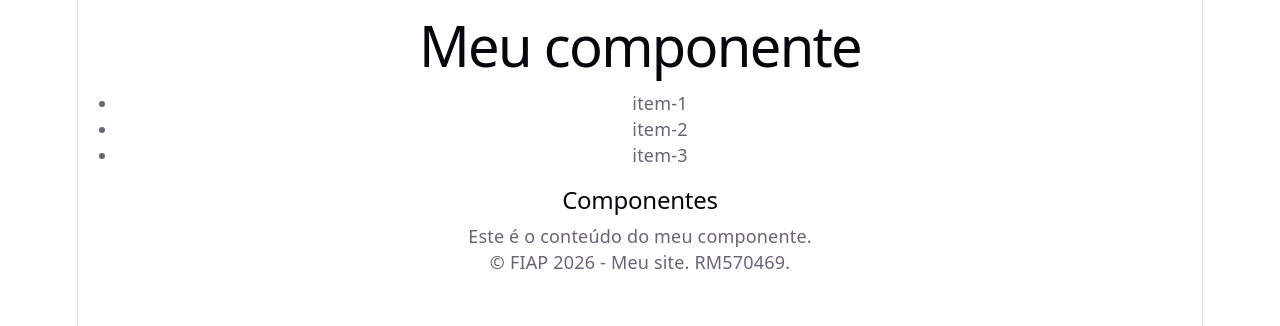
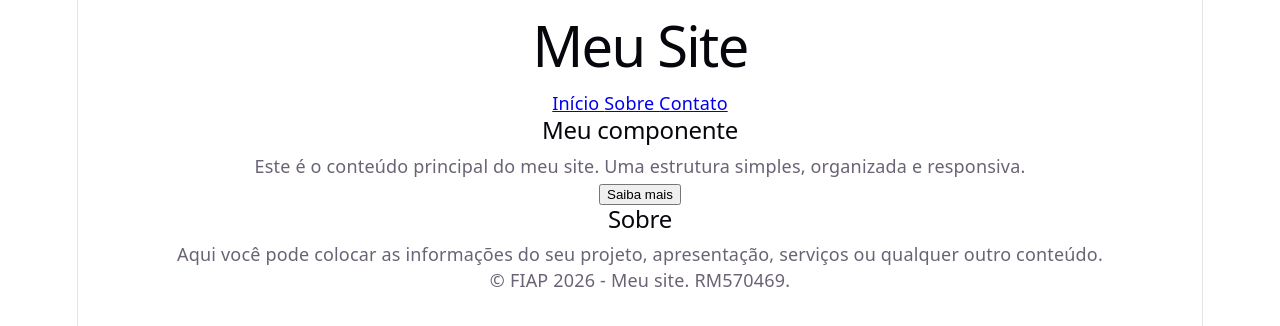
Before and after one commit to 1TDSPF-26/front-2sem-aula-08, a React (Vite) app in the folder my-app/: page / in a window 1280 px wide. Shown: the top 326 px of the page. Built offline with nearby package versions, Linux system fonts and the light colour scheme.

Commit message:
feat: Atualizando main e header.

```diff
--- a/my-app/src/components/header/header.tsx
+++ b/my-app/src/components/header/header.tsx
@@ -2,15 +2,14 @@ export default function Header() {
 
   return (
     <div>
-      <header>
-        <h1>Meu componente</h1>
-        <nav>
-          <ul>
-            <li>item-1</li>
-            <li>item-2</li>
-            <li>item-3</li>
-          </ul>
-        </nav>
+      <header >
+          <h1>Meu Site</h1>
+
+          <nav>
+            <a href="#inicio">Início  </a>
+            <a href="#sobre">Sobre  </a>
+            <a href="#contato">Contato</a>
+          </nav>
       </header>
     </div>
   );
--- a/my-app/src/components/main/main.tsx
+++ b/my-app/src/components/main/main.tsx
@@ -1,9 +1,26 @@
 export default function Main() {
     return (
         <div>
-            <main>
-                <h2>Componentes</h2>
-                <p>Este é o conteúdo do meu componente.</p>
+            <main id="inicio" className="main">
+                <div className="container">
+                <section className="hero">
+                    <h2>Meu componente</h2>
+                    <p>
+                    Este é o conteúdo principal do meu site. Uma estrutura simples,
+                    organizada e responsiva.
+                    </p>
+
+                    <button>Saiba mais</button>
+                </section>
+
+                <section id="sobre" className="content">
+                    <h2>Sobre</h2>
+                    <p>
+                    Aqui você pode colocar as informações do seu projeto,
+                    apresentação, serviços ou qualquer outro conteúdo.
+                    </p>
+                </section>
+                </div>
             </main>
         </div>
     );
```
